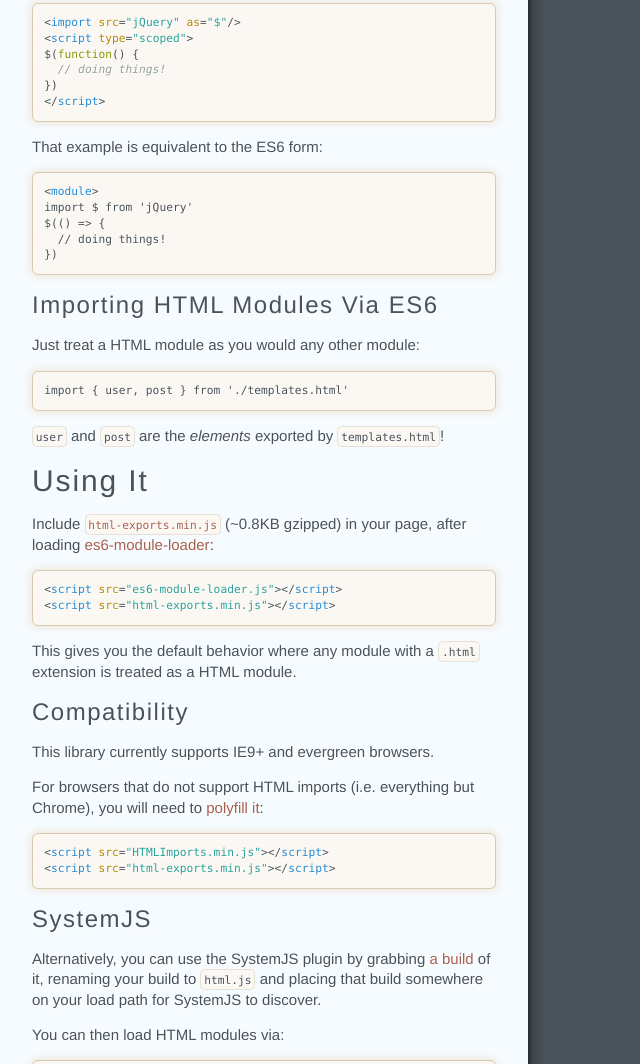
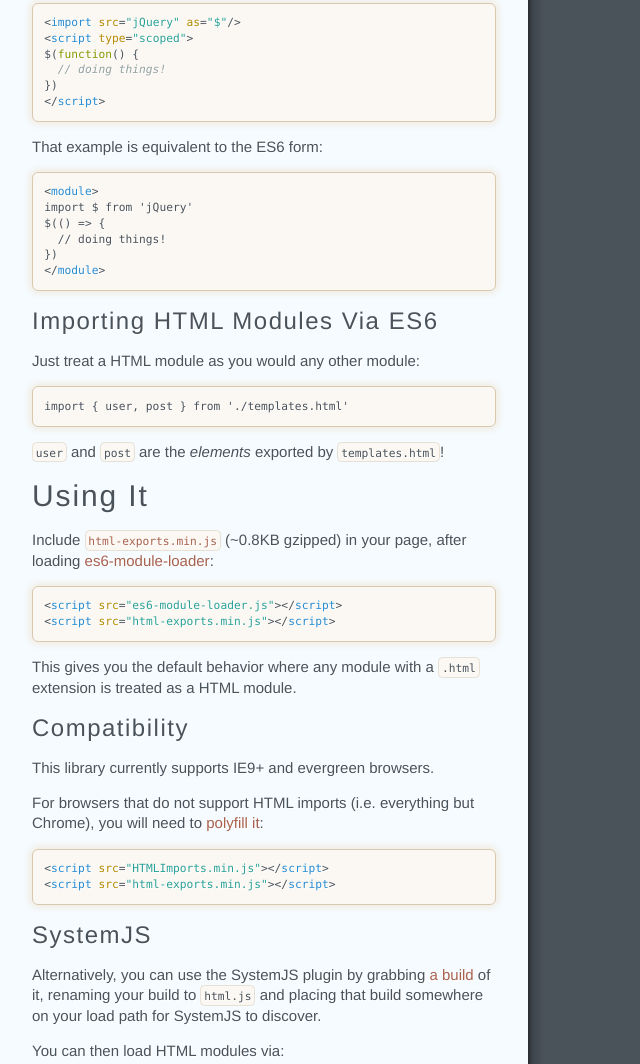
Before and after one commit to nevir/html-exports, a plain HTML site: page index.html in a window 1280 px wide. Shown: the part 1276-2340 px from the top of the page, without its empty margins (0-640 px from the left). Drawn offline with Linux system fonts and the light colour scheme.

Commit message:
undefined

```diff
--- a/index.html
+++ b/index.html
@@ -34,7 +34,8 @@ $(<span class="hljs-function"><span class="hljs-keyword">function</span><span cl
 import $ from 'jQuery'
 $(() =&gt; {
   // doing things!
-})</code></pre>
+})
+<span class="hljs-tag">&lt;/<span class="hljs-title">module</span>&gt;</span></code></pre>
 <h3 id="importing-html-modules-via-es6">Importing HTML Modules Via ES6</h3>
 <p>Just treat a HTML module as you would any other module:</p>
 <pre><code>import { user, post } from &#39;./templates.html&#39;</code></pre>
```
